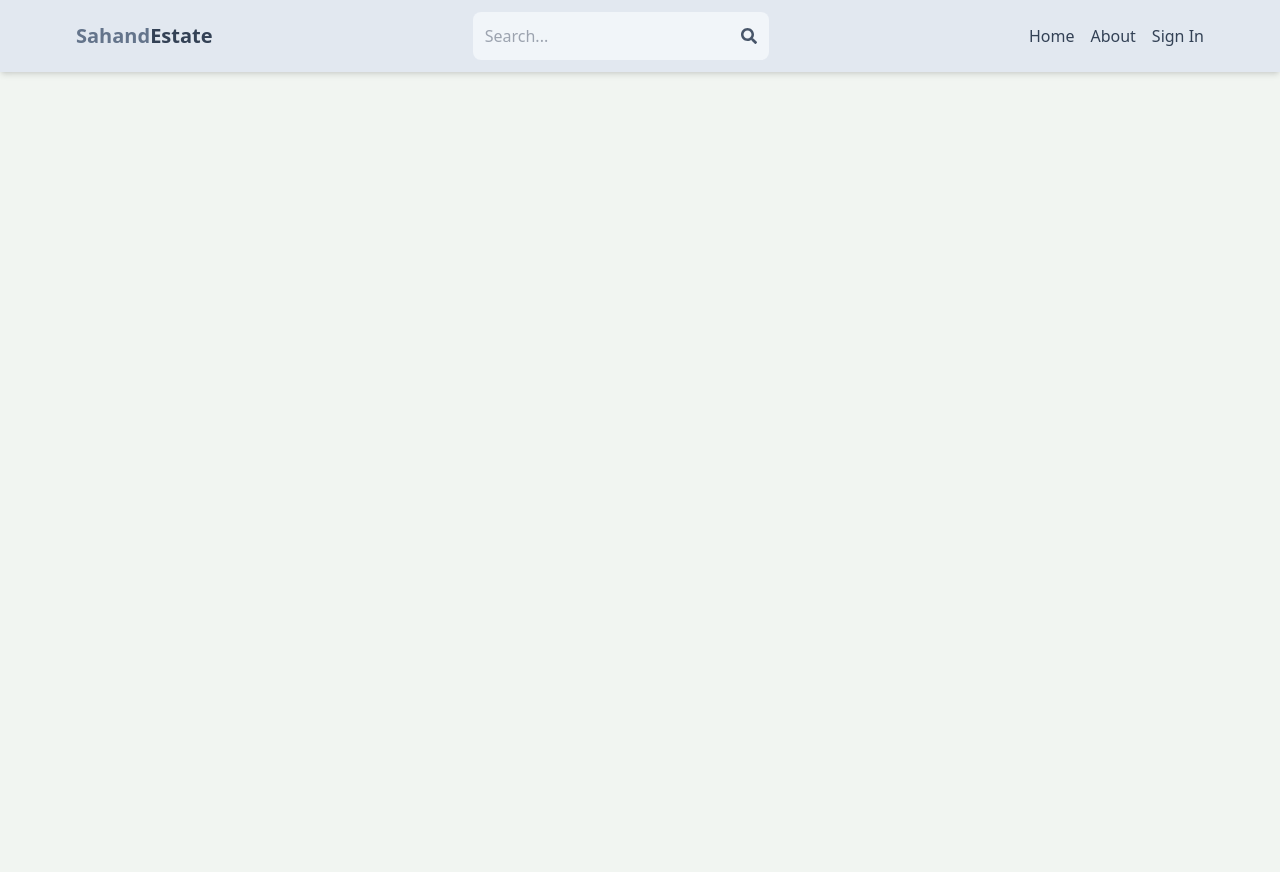
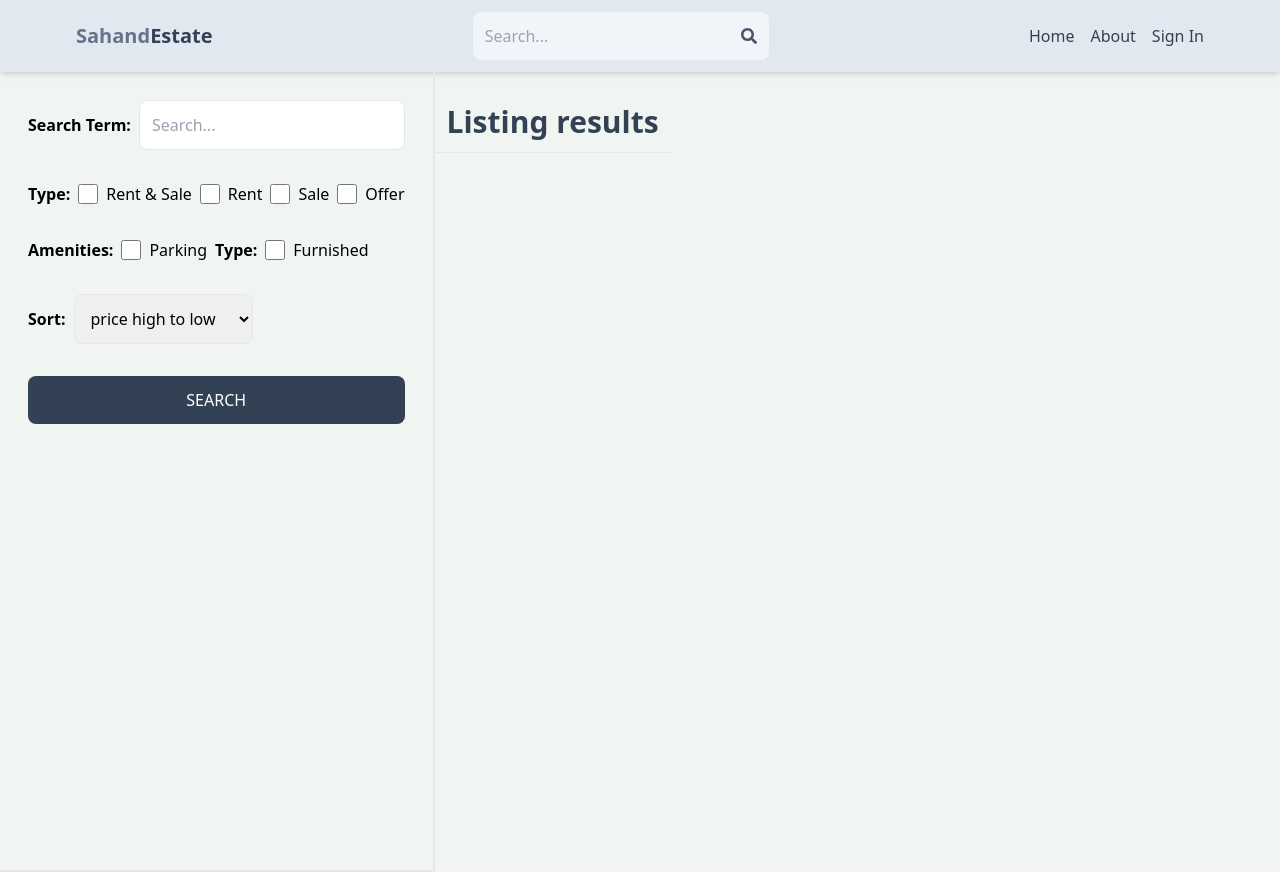
Before and after one commit to shakir780/Mern-estate, a React (Vite) app in the folder client/: page /search in a window 1280 px wide. Before the commit the page ends 800 px from the top, so only its background shows below. Built offline with nearby package versions, Linux system fonts and the light colour scheme.

Commit message:
created search page ui

```diff
--- a/client/src/App.jsx
+++ b/client/src/App.jsx
@@ -9,6 +9,7 @@
 import { CreateListing } from "./pages/CreateListing";
 import { UpdateListing } from "./pages/UpdateListing";
 import { Listing } from "./pages/Listing";
+import { Search } from "./pages/Search";
 const App = () => {
   return (
     <BrowserRouter>
@@ -18,6 +19,7 @@
         <Route path="/signIn" element={<SignIn />} />
         <Route path="/signUp" element={<SignnUp />} />
         <Route path="/about" element={<About />} />
+        <Route path="/search" element={<Search />} />
         <Route path="/listing/:listingId" element={<Listing />} />
         <Route element={<PrivateRoute />}>
           <Route path="/profile" element={<Profile />} />
--- /dev/null
+++ b/client/src/pages/Search.jsx
@@ -0,0 +1,78 @@
+export const Search = () => {
+  return (
+    <div className="flex flex-col md:flex-row">
+      <div className="p-7 border-b-2 md:border-r-2 md:min-h-screen">
+        <form className="flex flex-col gap-8">
+          <div className="flex items-center gap-2">
+            <label className="whitespace-nowrap font-semibold">
+              Search Term:
+            </label>
+            <input
+              type="text"
+              id="searchTerm"
+              placeholder="Search..."
+              className="border rounded-lg p-3 w-full"
+            />
+          </div>
+          <div className="flex gap-2 flex-wrap items-center ">
+            <label className="font-semibold">Type:</label>
+            <div className="flex gap-2 ">
+              <div className="flex gap-2">
+                <input type="checkbox" id="all" className="w-5" />
+                <span>Rent & Sale</span>
+              </div>
+            </div>
+            <div className="flex gap-2">
+              <input type="checkbox" id="rent" className="w-5" />
+              <span>Rent</span>
+            </div>
+            <div className="flex gap-2 ">
+              <div className="flex gap-2">
+                <input type="checkbox" id="sale" className="w-5" />
+                <span>Sale</span>
+              </div>
+            </div>
+            <div className="flex gap-2 ">
+              <div className="flex gap-2">
+                <input type="checkbox" id="offer" className="w-5" />
+                <span>Offer</span>
+              </div>
+            </div>
+          </div>
+
+          <div className="flex gap-2 flex-wrap items-center ">
+            <label className="font-semibold">Amenities:</label>
+            <div className="flex gap-2">
+              <input type="checkbox" id="parking" className="w-5" />
+              <span>Parking</span>
+            </div>
+            <div className="flex gap-2 ">
+              <label className="font-semibold">Type:</label>
+              <div className="flex gap-2">
+                <input type="checkbox" id="furnished" className="w-5" />
+                <span>Furnished</span>
+              </div>
+            </div>
+          </div>
+          <div className="flex items-center gap-2 ">
+            <label className="font-semibold">Sort:</label>
+            <select id="sort_order" className="border rounded-lg p-3">
+              <option> price high to low</option>
+              <option> price high to high</option>
+              <option> latest</option>
+              <option> oldest</option>
+            </select>
+          </div>
+          <button className="bg-slate-700 text-white p-3 rounded-lg uppercase hover:opacity-95">
+            Search
+          </button>
+        </form>
+      </div>
+      <div>
+        <h1 className="text-3xl font-semibold border-b p-3 text-slate-700 mt-5">
+          Listing results
+        </h1>
+      </div>
+    </div>
+  );
+};
```
